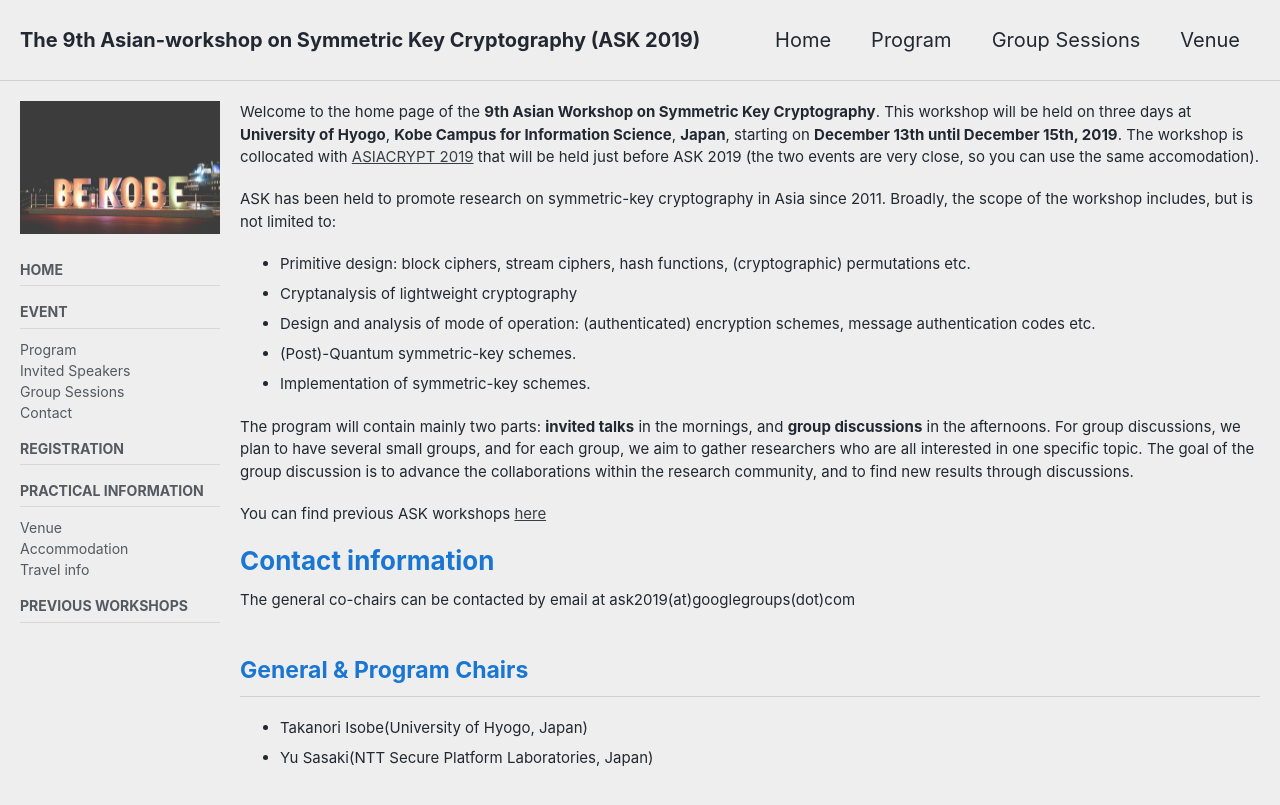
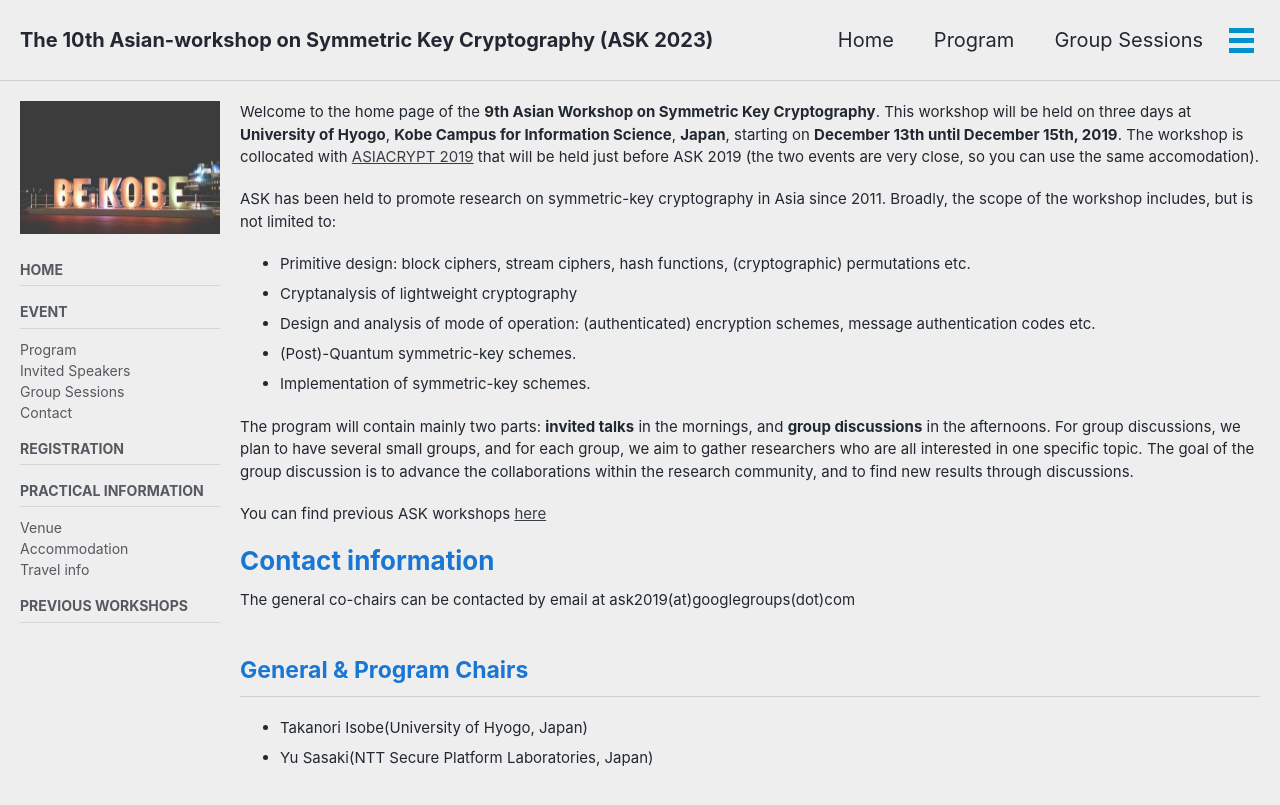
Before and after one commit to cryptanalysisbench/SATbench, a Jekyll site: the page built from index.md, in a window 1280 px wide and 900 px high. Shown: the top 805 px of the window. Built offline with Jekyll 4.4.1, drawn with Linux system fonts in a browser that asks for light colours; cached includes are drawn as plain includes; nearby versions of some CDN libraries.

Commit message:
Update _config.yml

```diff
--- a/_config.yml
+++ b/_config.yml
@@ -17,13 +17,13 @@ minimal_mistakes_skin    : "air" # "air", "aqua", "contrast", "dark", "dirt", "n
 
 # Site Settings
 locale                   : "en-US"
-title                    : "The 9th Asian-workshop on Symmetric Key Cryptography (ASK 2019)"
+title                    : "The 10th Asian-workshop on Symmetric Key Cryptography (ASK 2023)"
 title_separator          : "-"
 name                     : "ASK"
 description              : "The website of the 9th Asian-workshop on Symmetric Key Cryptography (ASK)"
-url                      : "https://askworkshop.github.io/ask2019/" # the base hostname & protocol for your site e.g. "https://mmistakes.github.io"
-baseurl                  : "/ask2019" # the subpath of your site, e.g. "/blog"
-repository               : "askworkshop/ask2019" # GitHub username/repo-name e.g. "mmistakes/minimal-mistakes"
+url                      : "https://askworkshop.github.io/ask2023/" # the base hostname & protocol for your site e.g. "https://mmistakes.github.io"
+baseurl                  : "/ask2023" # the subpath of your site, e.g. "/blog"
+repository               : "askworkshop/ask2023" # GitHub username/repo-name e.g. "mmistakes/minimal-mistakes"
 //teaser                   : "/assets/images/logo.png" # path of fallback teaser image, e.g. "/assets/images/500x300.png"
 //logo                     : "/assets/images/logo.png" # path of logo image to display in the masthead, e.g. "/assets/images/88x88.png"
 masthead_title           : # overrides the website title displayed in the masthead, use " " for no title
```
